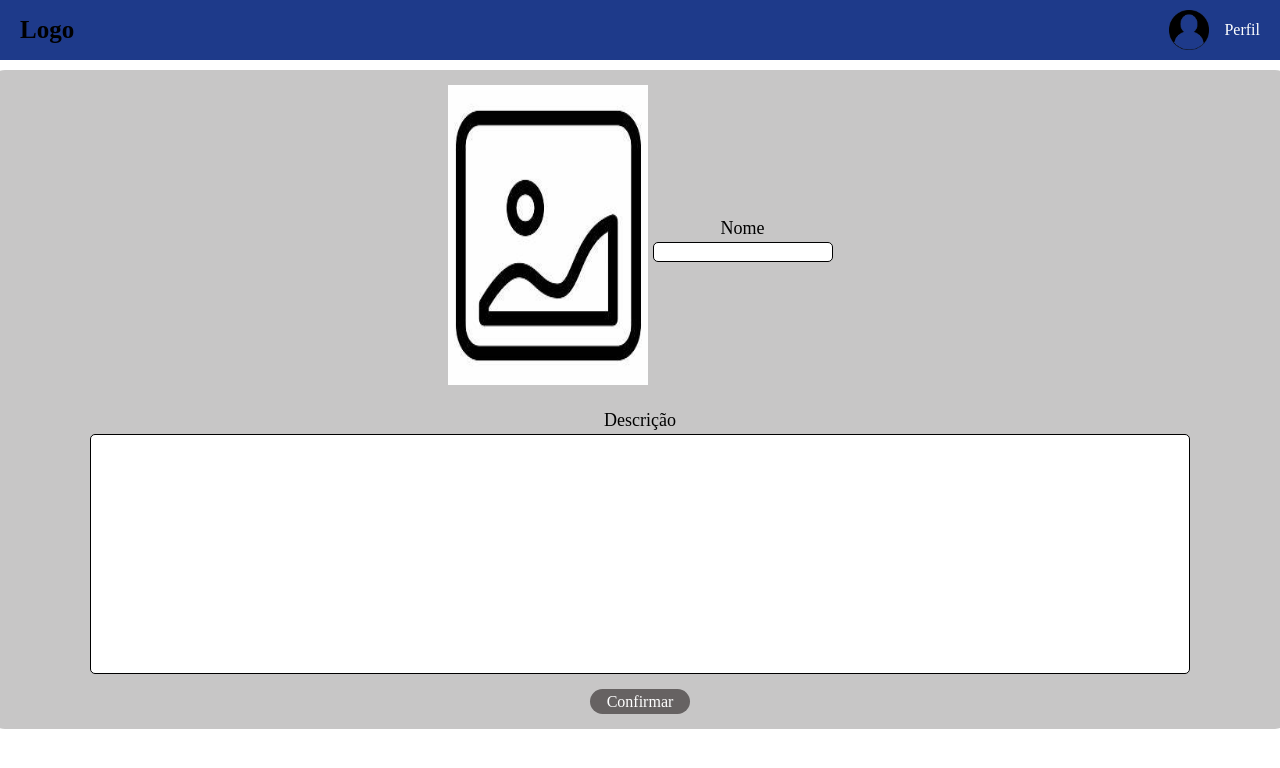
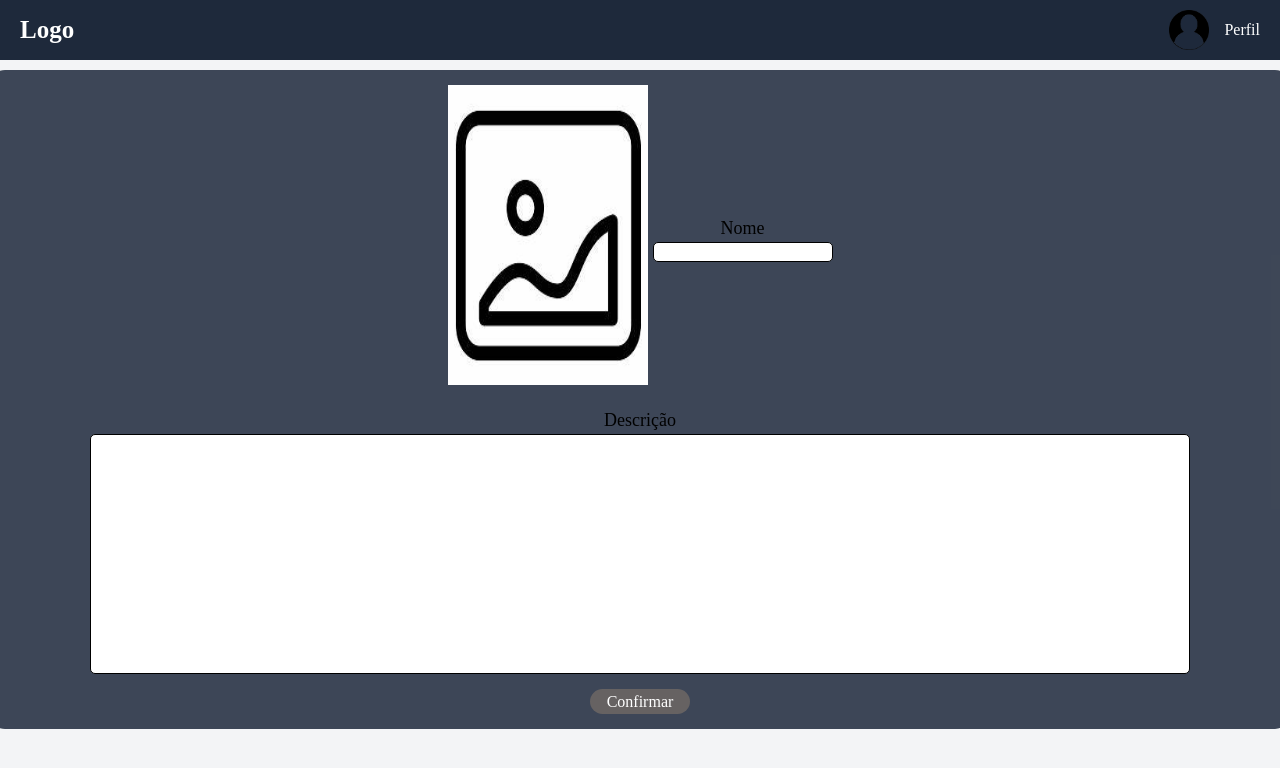
Before and after one commit to LuisVynicius/Angular-stories-site, an Angular app: page /create in a window 1280 px wide. Shown: the top 768 px of the page. Built offline with nearby package versions, Linux system fonts and the light colour scheme.

Commit message:
UPD some colors

```diff
--- a/src/app/app.component.css
+++ b/src/app/app.component.css
@@ -1,13 +1,10 @@
-* {
-    padding: 0;
-    margin: 0;
-    border: 0;
-    box-sizing: border-box;
-}
-
 .container {
     display: flex;
     flex-direction: column;
+
+    width: 100%;
+    height: 100%;
+
 }
 
 .container_menu {
--- a/src/app/pages/my-profile/my-profile.component.css
+++ b/src/app/pages/my-profile/my-profile.component.css
@@ -14,6 +14,7 @@
 }
 
 .container_top_name {
+    color: white;
     font-size: 40px;
 }
 
--- a/src/app/pages/read-page/read-page.component.css
+++ b/src/app/pages/read-page/read-page.component.css
@@ -2,6 +2,8 @@
     display: flex;
 
     justify-content: center;
+
+    color: #f1f5f9;
 }
 
 .container_titles {
@@ -24,7 +26,7 @@
     text-align: center;
     white-space: pre-line;
 
-    padding: 8px 0px 8px px;
+    padding: 8px 0px 8px 0px;
 }
 
 .container_buttons {
--- a/src/app/pages/shared/background-rectangle/background-rectangle.component.css
+++ b/src/app/pages/shared/background-rectangle/background-rectangle.component.css
@@ -1,5 +1,5 @@
 .container {
-    background-color: rgba(94, 93, 93, 0.35);
+    background-color: rgba(30, 41, 59, 0.85);
     border-radius: 15px;
     height: fit-content;
     padding: 15px 8px 15px 8px;
--- a/src/app/pages/shared/category/category.component.css
+++ b/src/app/pages/shared/category/category.component.css
@@ -8,7 +8,7 @@
 
     border-radius: 15px;
 
-    background-color: #D9D9D9;
+    background-color: #ababa4;
 
     cursor: pointer;
 }
--- a/src/app/pages/shared/menu/menu.component.css
+++ b/src/app/pages/shared/menu/menu.component.css
@@ -2,6 +2,16 @@
     margin: 0;
     padding: 0;
     box-sizing: border-box;
+}
+
+a {
+    text-decoration: none;
+    cursor: pointer;
+    color: white;
+}
+
+a:hover {
+    color: #93c5fd;
 }
 
 .container {
@@ -16,17 +26,13 @@
 
     padding: 20px ;
 
-    background-color: #1e3a8a;
+    background-color: #1e293b;
     color: white;
 }
 
 .container_left > a {
-    text-decoration: none;
-    color: black;
     font-weight: bold;
     font-size: 25px;
-
-    cursor: pointer;
 }
 
 .container_right {
@@ -43,7 +49,7 @@
     cursor: pointer;
 }
 
-.container_right:active {
+.container_left:active, .container_right:active {
     position: relative;
     top: 1px;
 }
--- a/src/app/pages/shared/menu/menu.component.html
+++ b/src/app/pages/shared/menu/menu.component.html
@@ -9,7 +9,6 @@
     <div
         (click)="goMyProfile()"
         class="container_right"
-
     >
 
         <img
@@ -18,7 +17,7 @@
             width="40px"
         >
 
-        <span>Perfil</span>
+        <a>Perfil</a>
 
     </div>
 
--- a/src/app/pages/shared/tale/tale.component.css
+++ b/src/app/pages/shared/tale/tale.component.css
@@ -5,10 +5,10 @@
     width: fit-content;
     height: 250px;
 
-    background-color: #BCBCBC;
+    background-color: #f3f4f6;
 
     border-radius: 15px;
-    border: 3px solid black;
+    border: 3px solid #d1d5db;
 }
 
 .container_left {
--- a/src/app/pages/shared/tale/tale.component.html
+++ b/src/app/pages/shared/tale/tale.component.html
@@ -86,12 +86,12 @@
 
         <app-tale-button
             text="Editar"
-            color="#94DFF4"
+            color="#38bdf8"
         ></app-tale-button>
 
         <app-tale-button
             text="Excluir"
-            color="#DC6565"
+            color="#ef4444"
             (click)="deleteTale()"
         ></app-tale-button>
 
--- a/src/app/pages/tale-page/tale-page.component.css
+++ b/src/app/pages/tale-page/tale-page.component.css
@@ -10,6 +10,11 @@
     height: 300px;
 
     gap: 10px;
+}
+
+.container_left > img {
+    border-radius: 15px;
+    border: 1px solid black;
 }
 
 .container_tale_right {
--- a/src/styles.css
+++ b/src/styles.css
@@ -4,3 +4,7 @@
     border: 0;
     box-sizing: border-box;
 }
+
+body {
+    background-color: #f3f4f6;
+}
```
